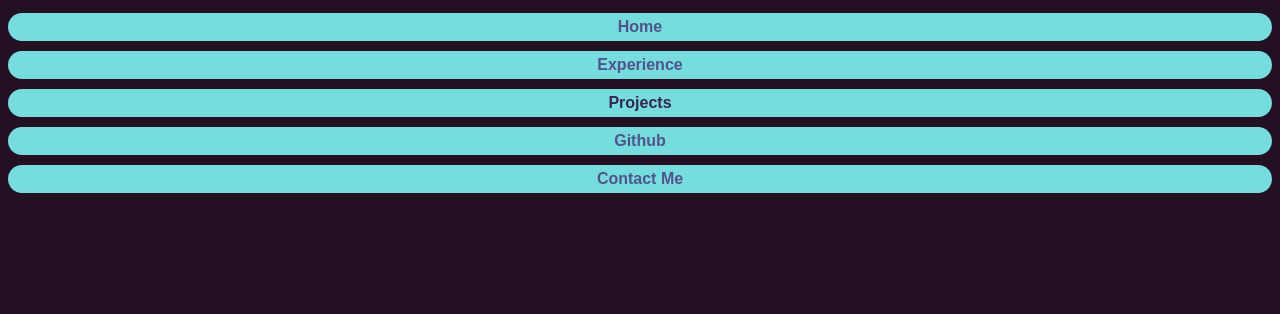
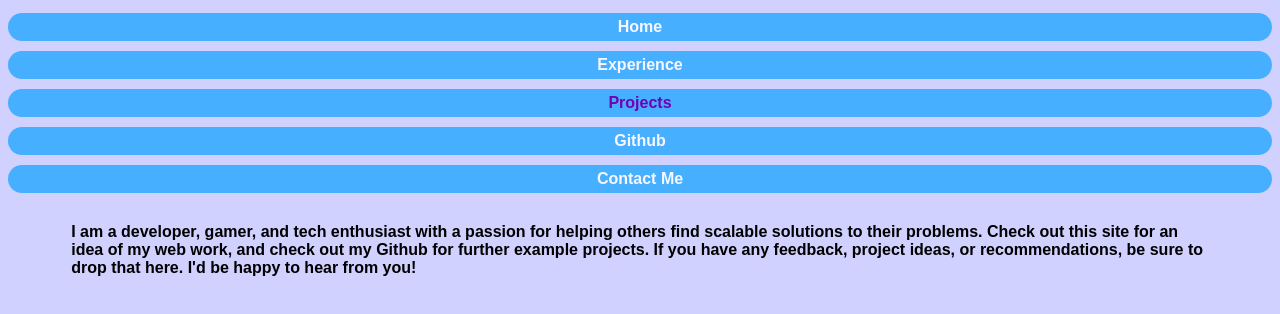
Before and after one commit to bradley-cantrell/Portfolio, a plain HTML site: page index.html in a window 1280 px wide. Drawn offline with Linux system fonts and the light colour scheme.

Commit message:
adjusting color scheme

```diff
--- a/index.html
+++ b/index.html
@@ -15,6 +15,9 @@
             </ul>
         </header>
 
+        <div class="group wrapper description">
+            I am a developer, gamer, and tech enthusiast with a passion for helping others find scalable solutions to their problems. Check out this site for an idea of my web work, and check out my Github for further example projects. If you have any feedback, project ideas, or recommendations, be sure to drop that here. I'd be happy to hear from you!
+        </div>
     </body>
     <footer>
 
--- a/styles.css
+++ b/styles.css
@@ -1,26 +1,30 @@
 /***** General Styles *******/
 html {
-    background-color: #231123;
+    background-color: #D0D1FF;
     font-family: Arial, Helvetica, sans-serif;
     font-weight: bold;
 }
 
 a {
     text-decoration: none;
-    color: #52528c;
+    color: #F7F7FF;
 }
 
 a:visited {
 
-    color: #372554;
+    color: #7100B8;
 }
 
 a:hover {
 
     font-weight: bold;
-    color: white;
+
 }
 
+div {
+    color: black;
+
+}
 
 
 /***** Header Styles ******/
@@ -52,7 +56,7 @@ li {
     width: 100%;
     display: block;
     margin: 5px 0px;
-    background-color:#75DDDD;
+    background-color: #47AFFF;
     border-radius: 15px;
     padding-top: 5px;
     padding-bottom: 5px;
@@ -61,12 +65,24 @@ li {
 }
 
 li:hover {
-    box-shadow: -2px 5px #613F75;
+    box-shadow: -2px 5px #00EDF5;
 }
 
 /***** Body Styles *****/
 
+.description {
+   padding-top: 25px;
+}
+
 /***** Footer Styles *****/
+
+/***** Layout *****/
+
+.wrapper {
+    width: 90%;
+    margin: 0 auto;
+
+}
 
 /***** Clearfix *****/
 .group:after {
```
